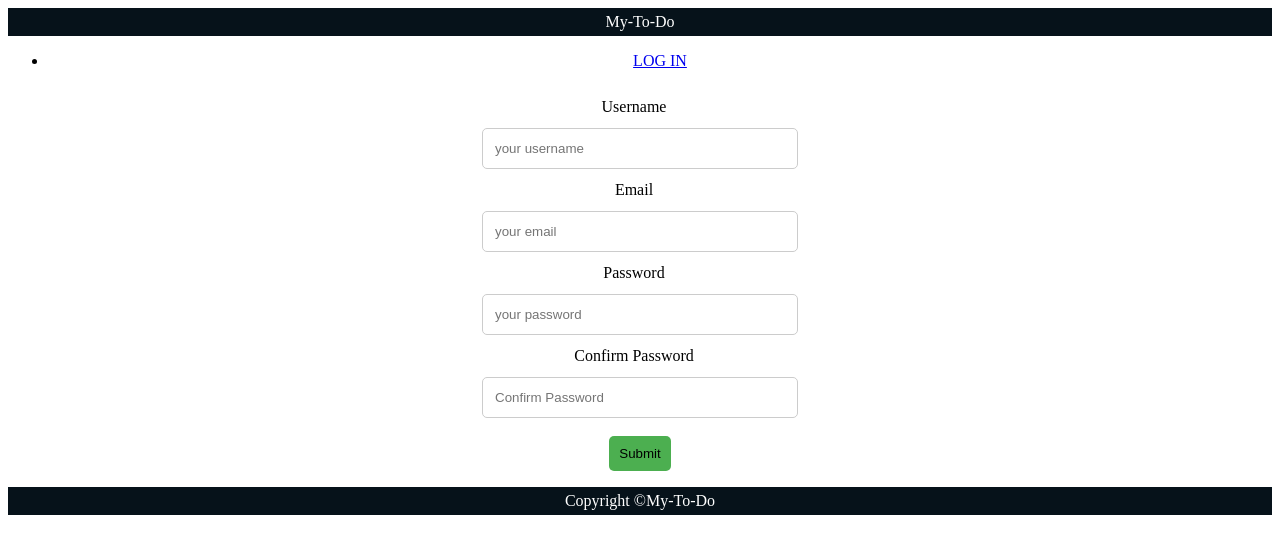
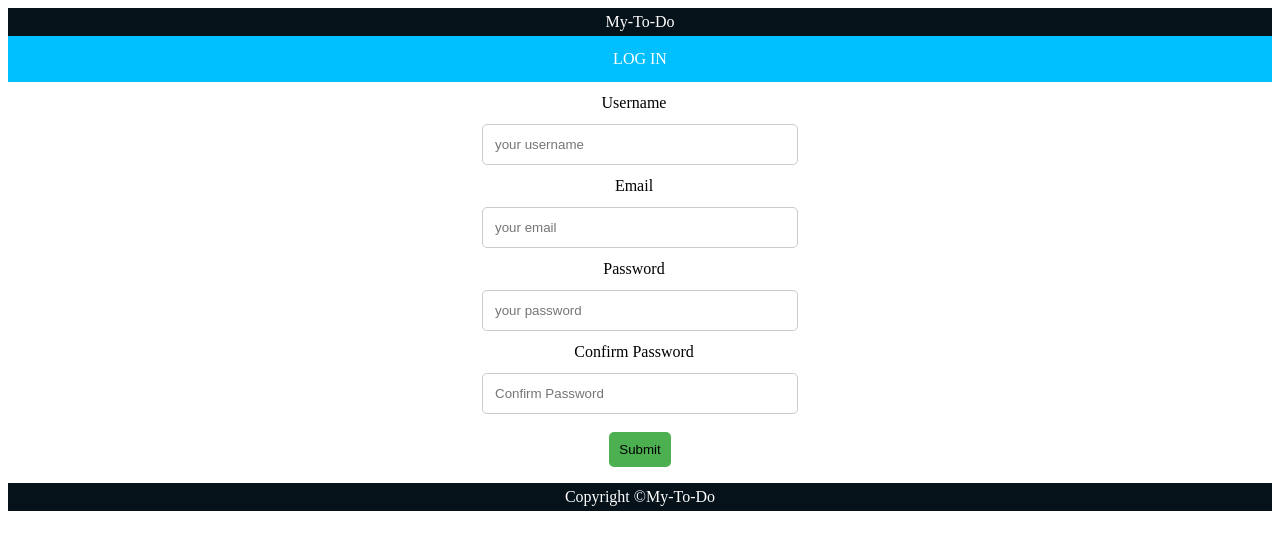
Before and after one commit to masete/My-To-Do, a plain HTML site: page ui/signup.html in a window 1280 px wide. Drawn offline with Linux system fonts and the light colour scheme.

Commit message:
Styling the signup page

```diff
--- a/ui/assets/css/style.css
+++ b/ui/assets/css/style.css
@@ -41,3 +41,17 @@ input[type=Submit]{
         box-sizing: border-box;
         resize:vertical;
         }
+        ul {
+            list-style-type: none;
+            margin: 0;
+            padding: 0;
+            overflow: hidden;
+            background-color: deepskyblue ;
+        }
+        li a {
+            display: block;
+            color: white;
+            text-align: center;
+            padding: 14px 16px;
+            text-decoration: none;
+        }
```
